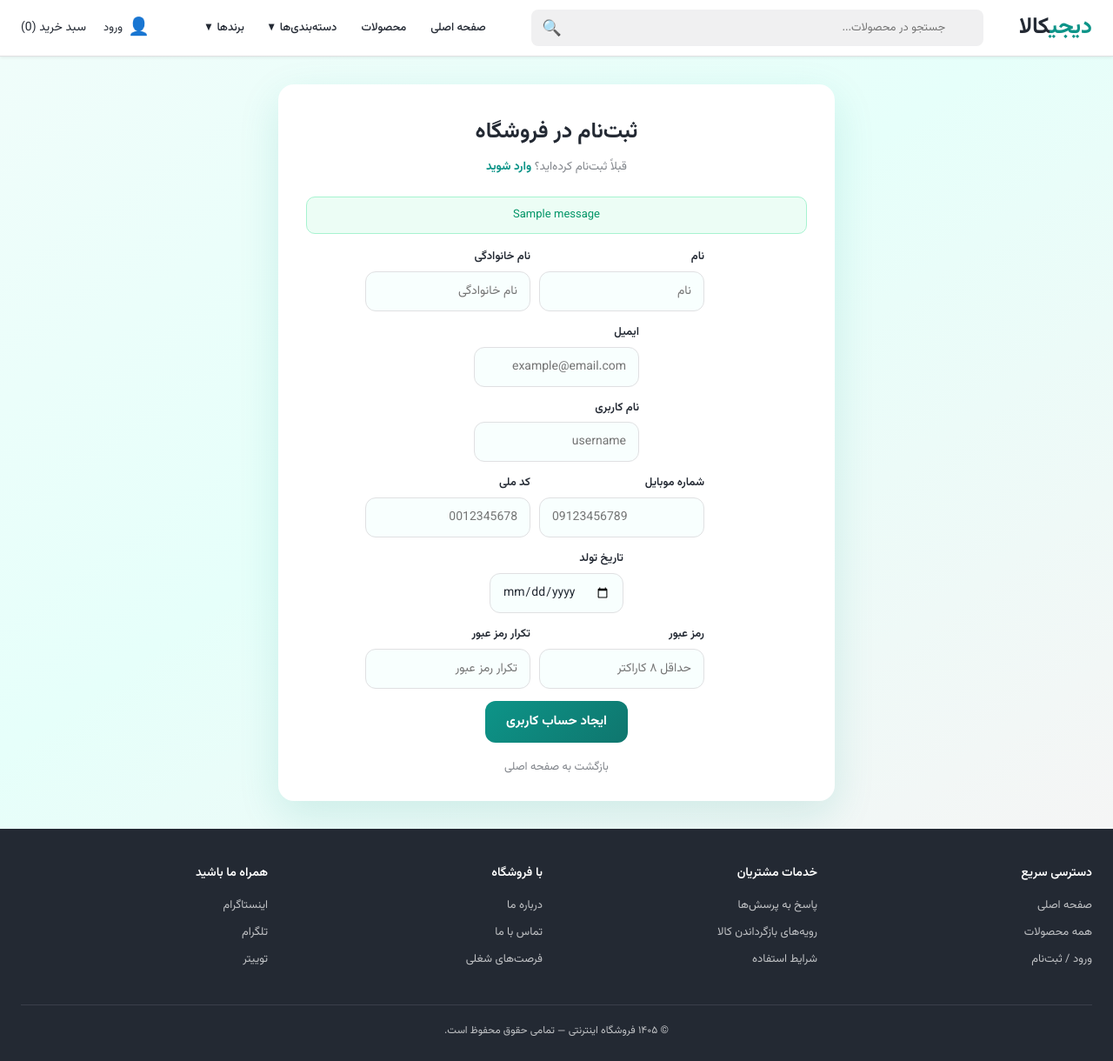
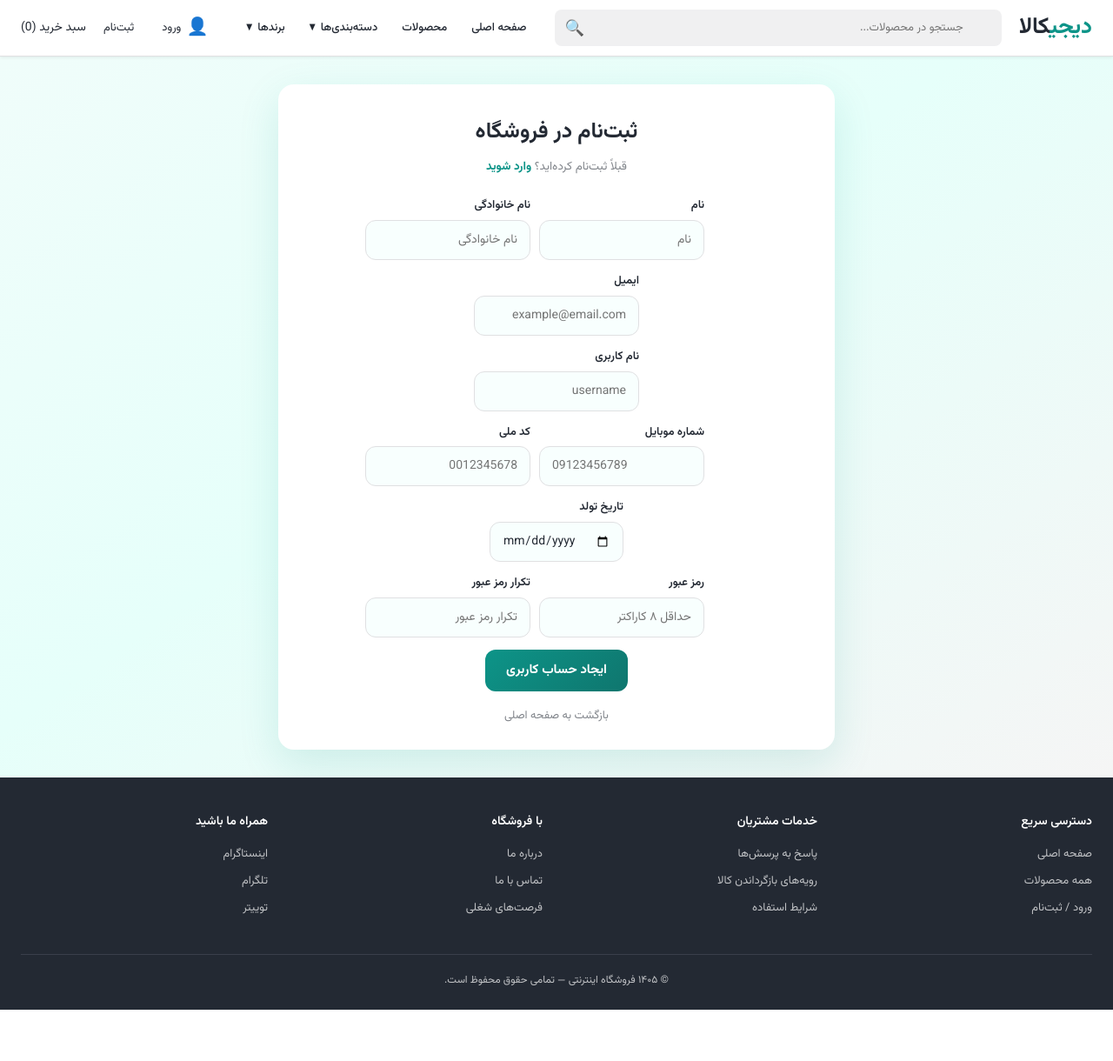
Before and after one commit to yasin7200/digikala-roham, a Django app: page /account/register in a window 1280 px wide. Shown: the whole page at 87% size. After the commit the page ends 1161 px from the top, so only its background shows below. Run offline with Django 5.2, Linux system fonts and the light colour scheme; one stand-in notice (Sample message) is shown.

Commit message:
nothing changed

```diff
--- a/account/templates/register.html
+++ b/account/templates/register.html
@@ -13,12 +13,11 @@
     <h1>ثبت‌نام در فروشگاه</h1>
     <p class="auth-subtitle">قبلاً ثبت‌نام کرده‌اید؟ <a href="{% url 'login' %}">وارد شوید</a></p>
 
-    {% if messages %}
-    <div class="messages">
-      {% for message in messages %}
-      <div class="msg {{ message.tags }}">{{ message }}</div>
-      {% endfor %}
-    </div>
+    {% if error %}
+      <div class="msg error">{{ error }}</div>
+    {% endif %}
+    {% if success %}
+      <div class="msg success">{{ success }}</div>
     {% endif %}
 
     <form method="post" action="{% url 'register' %}">
--- a/account/views.py
+++ b/account/views.py
@@ -1,6 +1,7 @@
 from .models import User, UserProfile
 from django.shortcuts import render, redirect
 from django.contrib import messages
+from django.contrib.auth.models import Group
 from django.contrib.auth import authenticate, login, logout
 import re
 import requests
@@ -90,7 +91,7 @@ def register_view(request):
         except User.DoesNotExist:
             pass
 
-        User.objects.create_user(
+        new_user = User.objects.create_user(
             first_name=name,
             last_name=last_name,
             email=email,
@@ -101,7 +102,10 @@ def register_view(request):
             birthday=birthday
         )
 
-        return render(request, "register.html", {"success": "ثبت‌نام با موفقیت انجام شد. لطفاً وارد شوید."})
+        cus_group = Group.objects.get(name='customer')
+        new_user.groups.add(cus_group)
+
+        return redirect(login)
 
     else:
         return render(request, "register.html")
--- a/digikala/templates/base.html
+++ b/digikala/templates/base.html
@@ -75,6 +75,8 @@
           <a href="{% url 'login' %}" class="nav-action-btn">
             <span class="icon">👤</span>
             <span>ورود</span>
+          <a href="{% url 'register' %}" class="nav-action-btn">
+            <span>ثبت‌نام</span>
           </a>
         {% endif %}
         <a href="{% url 'cart' %}">سبد خرید ({{ cart_total_items }})</a>
```
Also changed, not shown: db.sqlite3, media/images/profile/homelander-the-boys-4k-wallpaper-uhdpaper.com-2095p.jpg (added), media/images/profile/images_5.jpg (added), media/images/profile/wallpaperflare.com_wallpaper_2.jpg (added).
